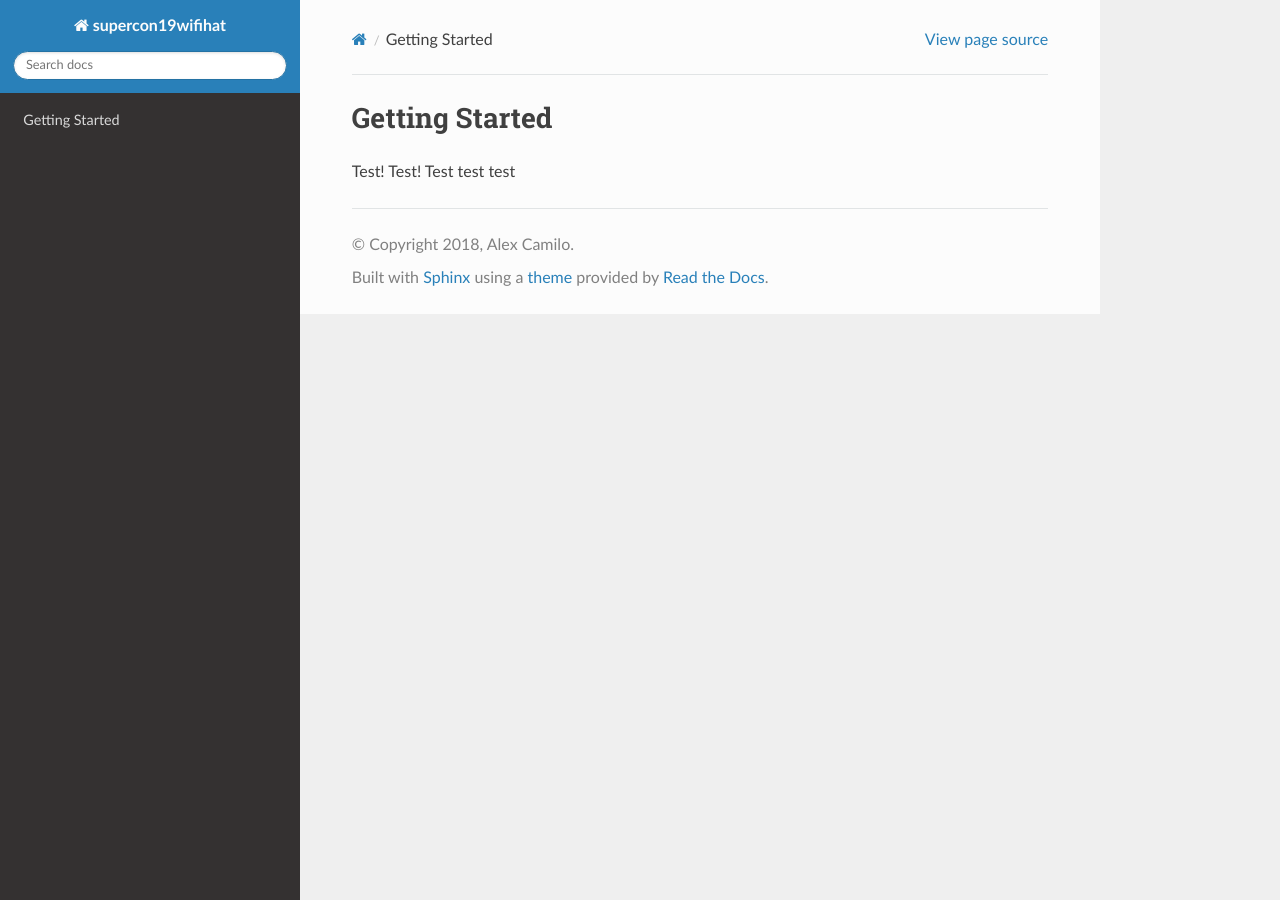
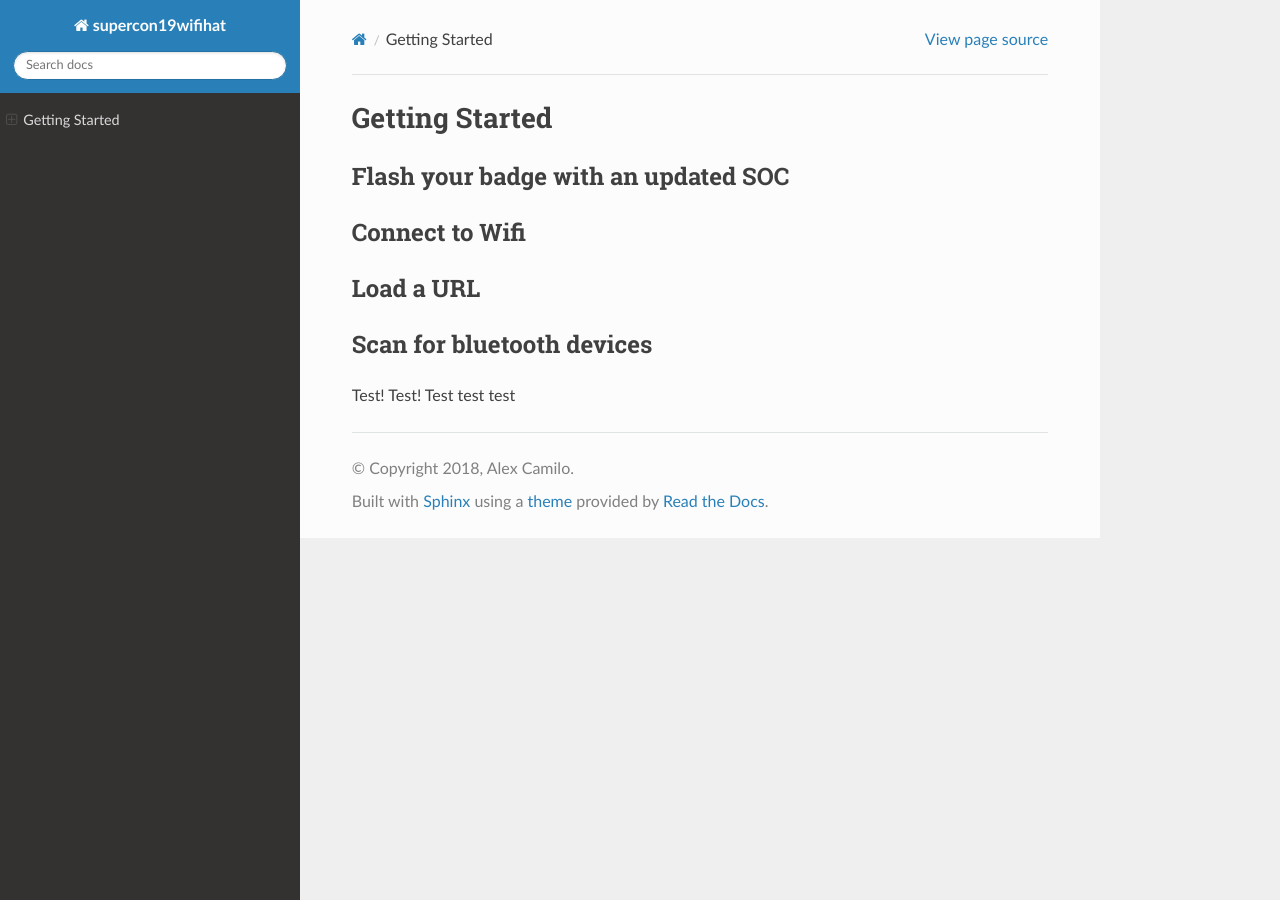
Before and after one commit to Supercon19WIFIHat/Supercon19WIFIHat.github.io, a Sphinx documentation site: the page built from source/docs.rst, in a window 1280 px wide. Built offline with Sphinx 7.4.7 and the Read the Docs theme 2.0.0, drawn with Linux system fonts in a browser that asks for light colours.

Commit message:
Update docs.rst

```diff
--- a/source/docs.rst
+++ b/source/docs.rst
@@ -2,5 +2,20 @@
 Getting Started
 ==================
 
+Flash your badge with an updated SOC
+--------------
+
+
+Connect to Wifi
+---------------
+
+
+Load a URL
+----------------
+
+
+Scan for bluetooth devices
+----------------
+
 Test! Test!
 Test test test
```
